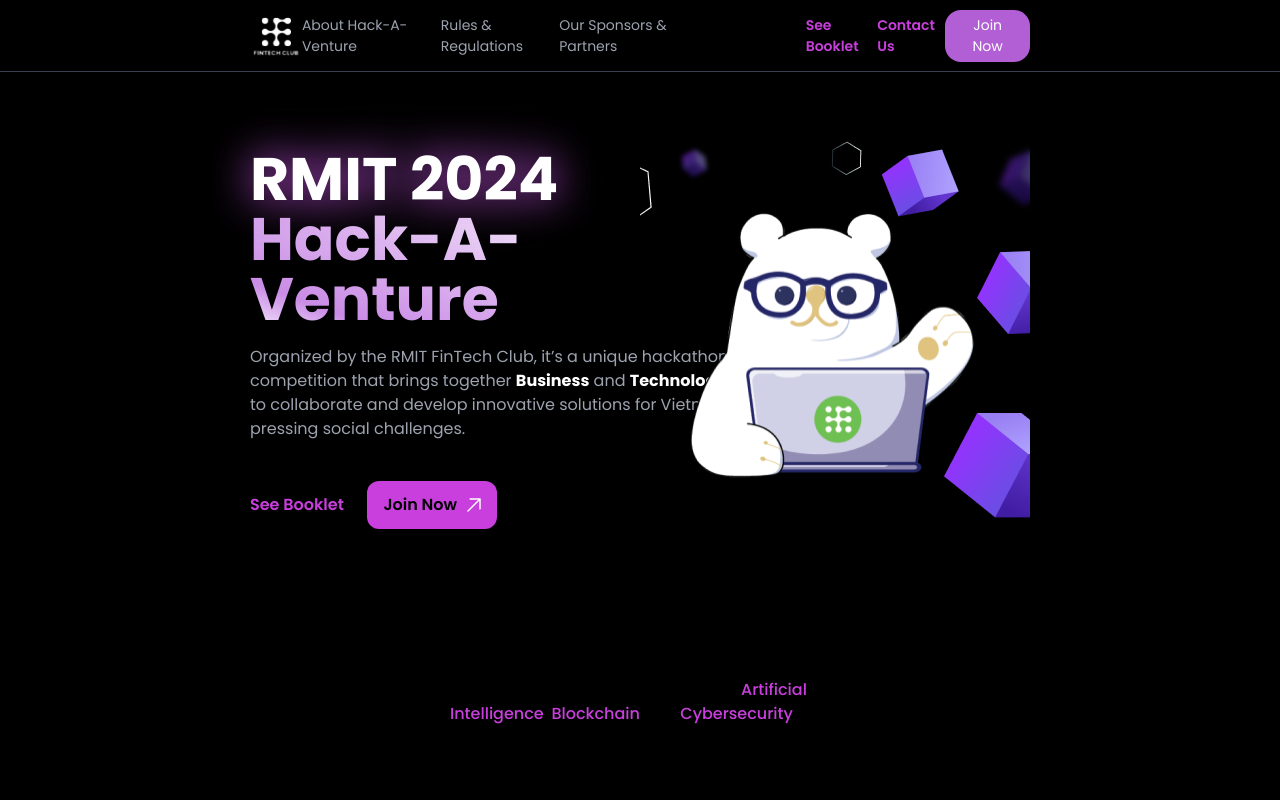
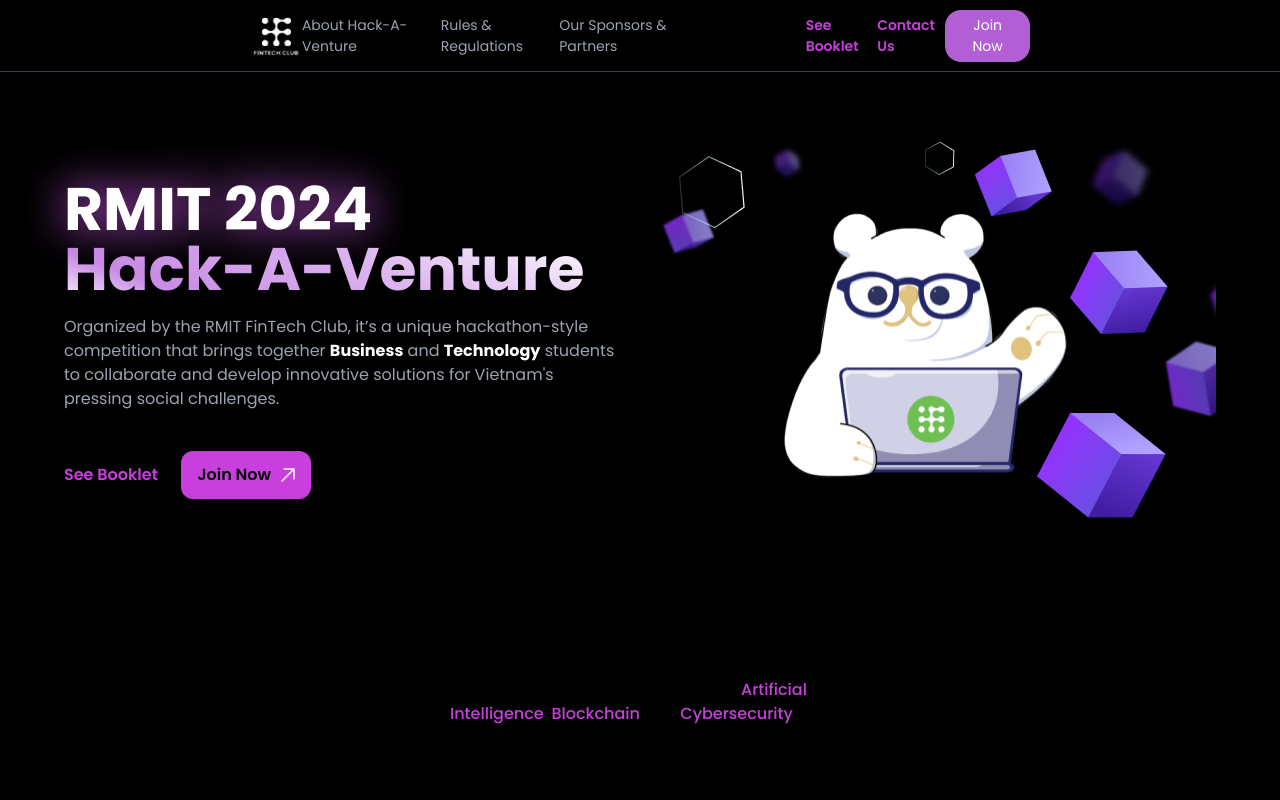
Before and after one commit to rmitvietnamfintechclub/rmit-hack-a-venture-2024, a Next.js app: page / in a window 1280 px wide. Shown: the top 800 px of the page. Built offline with nearby package versions, Linux system fonts and the light colour scheme.

Commit message:
Modify margin for hero section

```diff
--- a/app/components/HeroSection.tsx
+++ b/app/components/HeroSection.tsx
@@ -6,7 +6,7 @@
 export const HeroSection = () => {
 	return (
 		<>
-			<div className="max-md:hidden grid grid-cols-2 items-center md:px-[250px]">
+			<div className="max-md:hidden grid grid-cols-2 items-center md:px-[5vw]">
 				<div className='justify-center mx-auto md:w-full'>
 					<div className="mx-auto">
 						<div className='mb-[16px]'>
```
